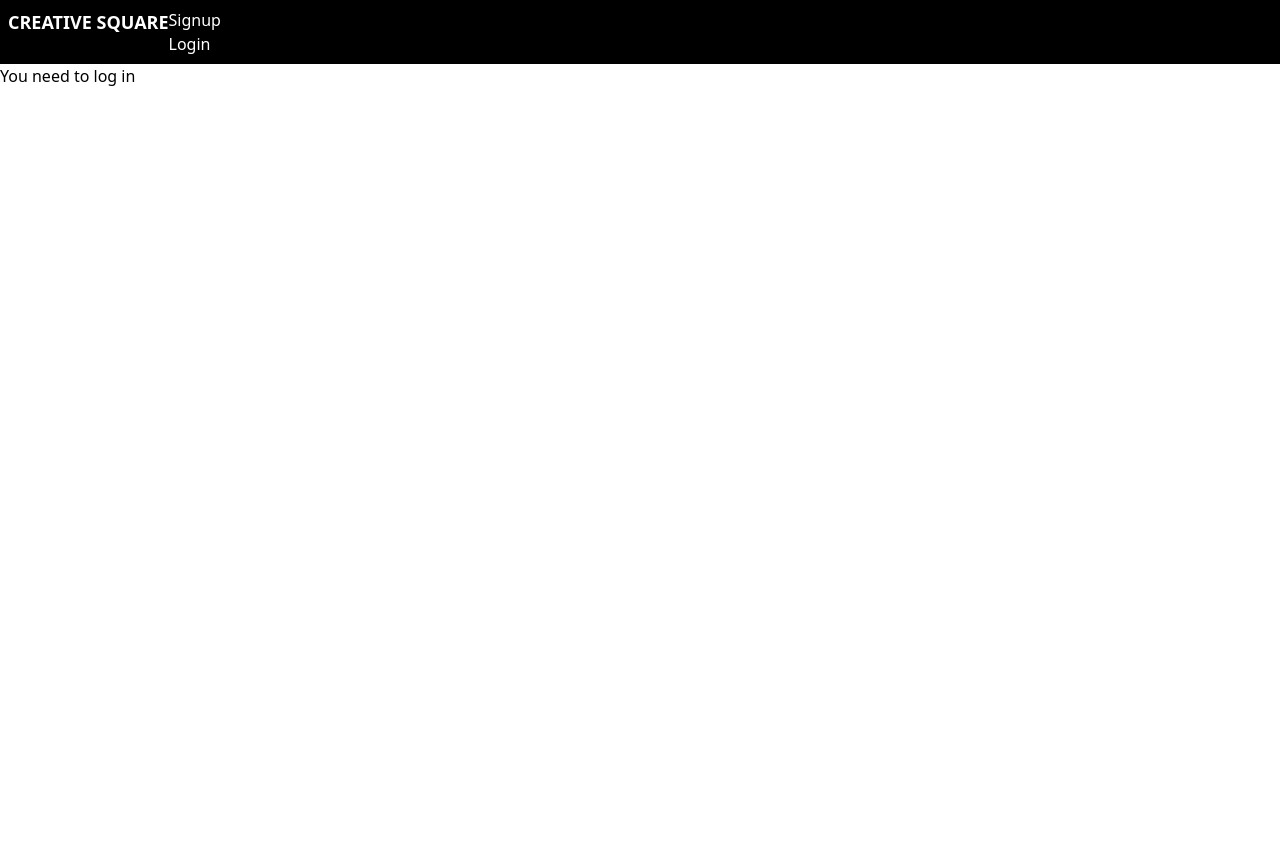
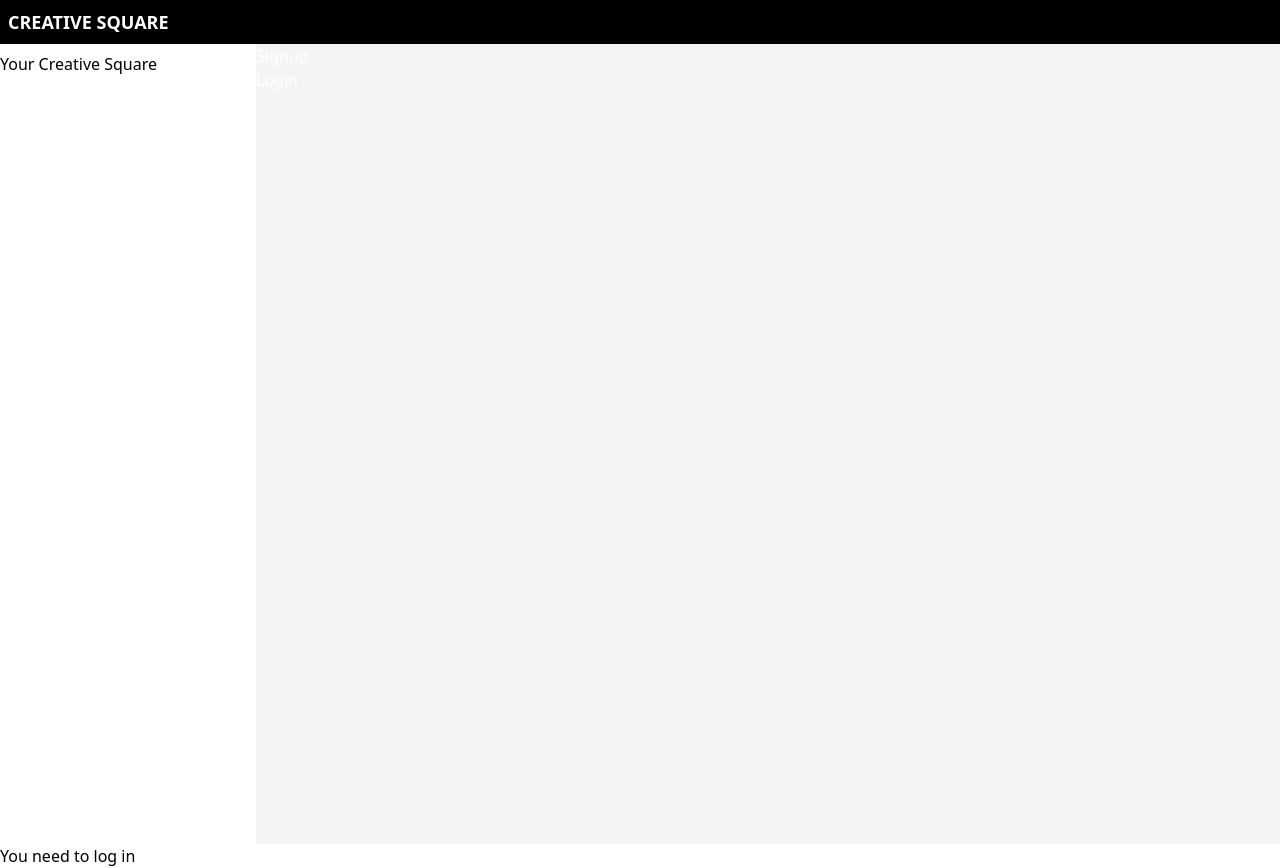
Before and after one commit to Napo-100/creative-square, a React (Create React App) app in the folder client/: page / in a window 1280 px wide. Before the commit the page ends 800 px from the top, so only its background shows below. Built offline with nearby package versions, Linux system fonts and the light colour scheme.

Commit message:
adding sidebar contents

```diff
--- a/client/src/components/Nav/index.js
+++ b/client/src/components/Nav/index.js
@@ -37,18 +37,24 @@ function Nav() {
     }
 
     return (
-        <div className="bg-black text-white flex p-2">
-            <div className="font-sans text-lg font-bold">
+        <div className="bg-black text-white">
+            <div className="font-sans text-lg flex justify-between p-2 font-bold">
                 <Link to="/">
                     CREATIVE SQUARE
                 </Link>
             </div>
+
+            <div className="flex bg-gray-100">
+                <aside className="bg-white w-64 min-h-screen flex flex-col">
+                    <span className="text-black py-2">Your Creative Square</span>
+                </aside>
                 <div className="flex justify-end">
                     <nav>
                         {showNavigation()}
                     </nav>
                 </div>
             </div>
+        </div>
     );
 }
 
```
Lines whose indentation alone changed are shown as unchanged.
